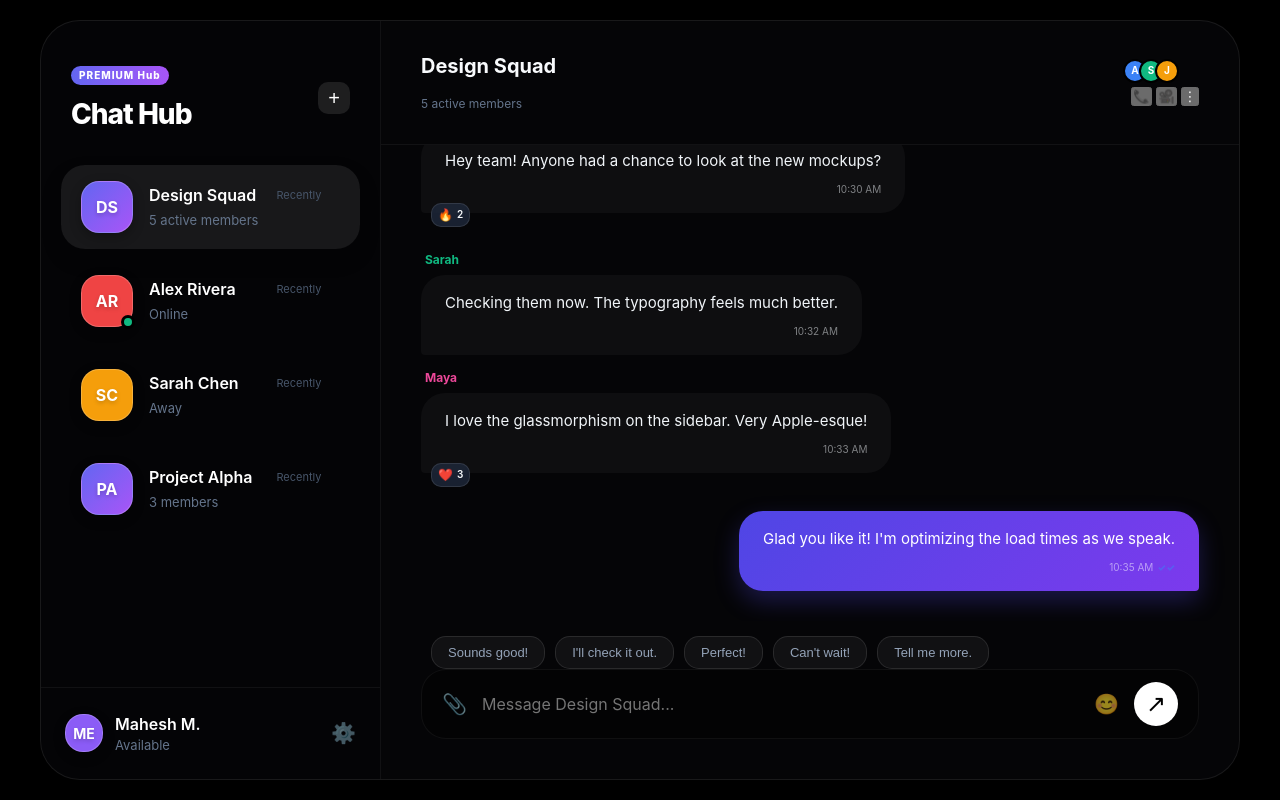
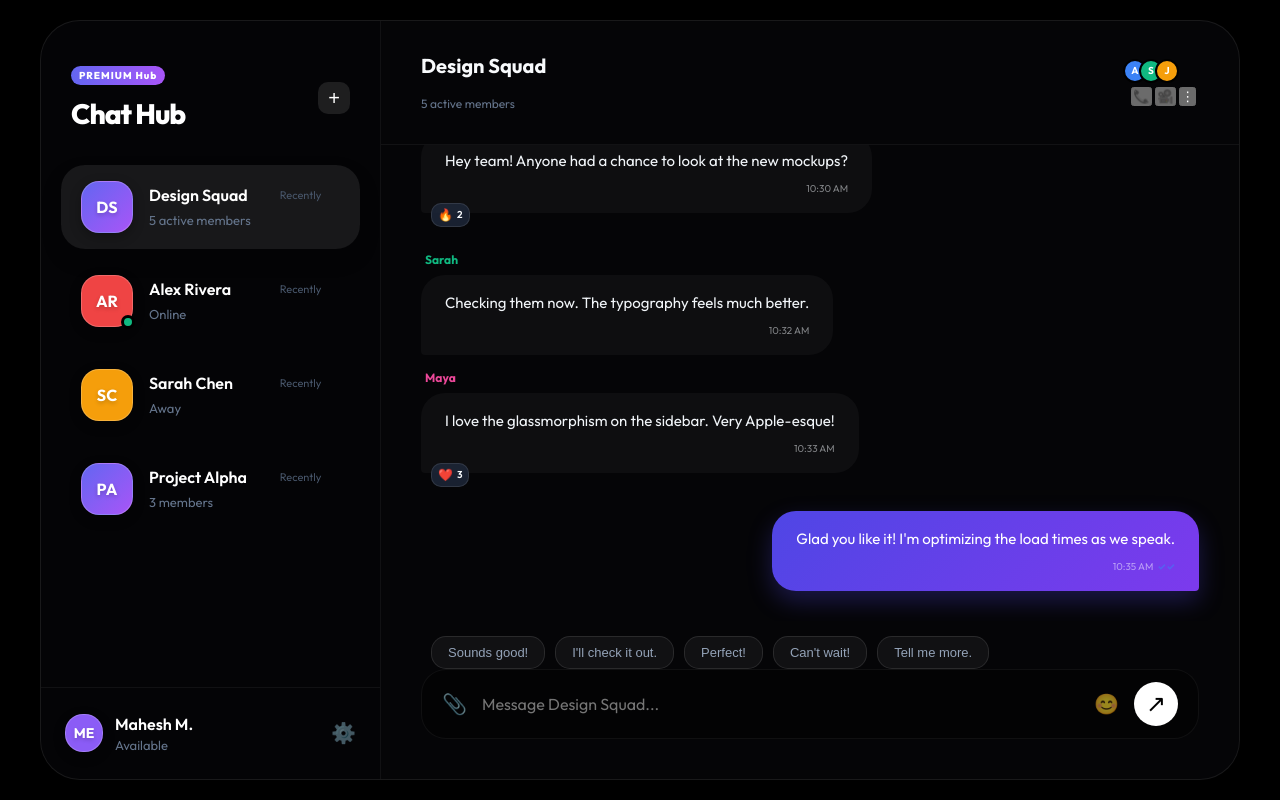
Before and after one commit to mahi-2-ron/Mahilo, a website built with Vite: page chat-hub/index.html in a window 1280 px wide. Built offline with nearby package versions, Linux system fonts and the light colour scheme; files whose address does not match are found by name.

Commit message:
auto update

```diff
--- a/chat-hub/index.html
+++ b/chat-hub/index.html
@@ -4,7 +4,11 @@
     <meta charset="UTF-8" />
     <link rel="icon" type="image/svg+xml" href="/vite.svg" />
     <meta name="viewport" content="width=device-width, initial-scale=1.0" />
-    <title>chat-hub</title>
+    <title>Chat Hub | Premium Messaging</title>
+    <!-- Modern Google Font -->
+    <link rel="preconnect" href="https://fonts.googleapis.com">
+    <link rel="preconnect" href="https://fonts.gstatic.com" crossorigin>
+    <link href="https://fonts.googleapis.com/css2?family=Outfit:wght@300;400;500;600;700;800&display=swap" rel="stylesheet">
   </head>
   <body>
     <div id="app"></div>
```
